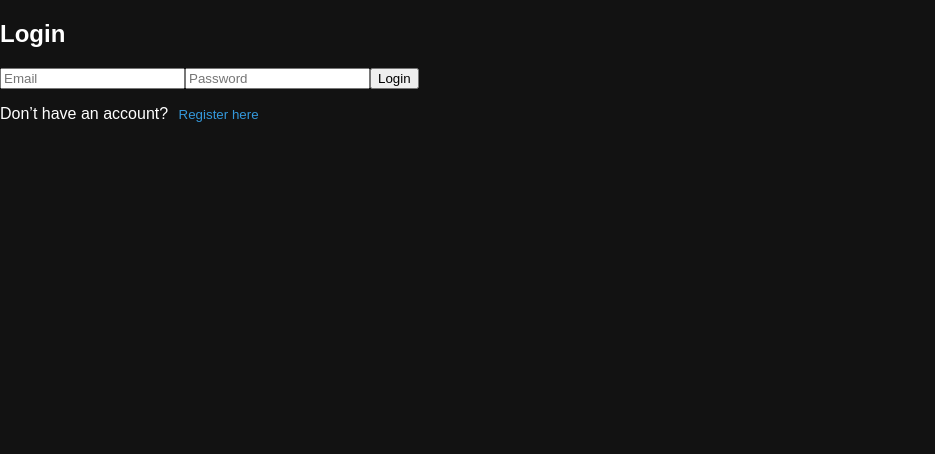
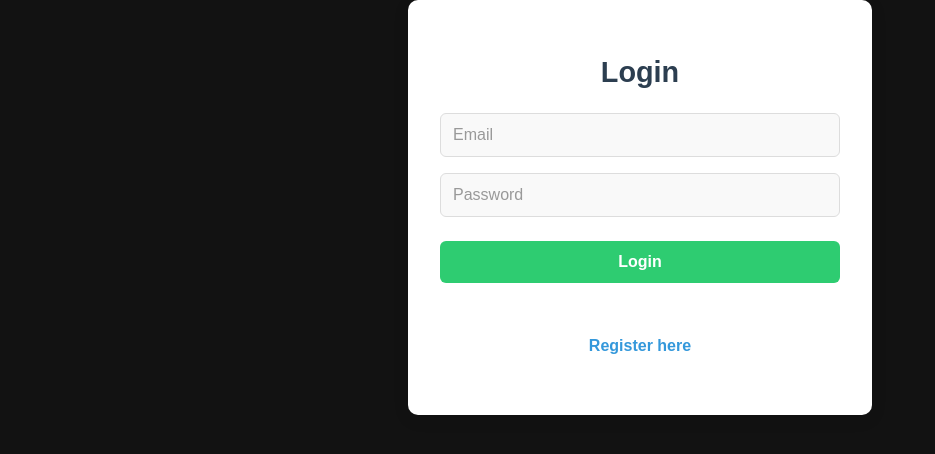
Before and after one commit to RisheshG/instantly-dashboard-frontend, a React (Create React App) app: page / in a window 1280 px wide. Shown: the top 454 px of the page, without its empty margins (0-935 px from the left). Built offline with nearby package versions, Linux system fonts and the light colour scheme.

Commit message:
Update App.css

```diff
--- a/src/App.css
+++ b/src/App.css
@@ -197,3 +197,175 @@ body {
       max-width: 100%;
   }
 }
+
+/* Styles for the detailed summary section */
+.detailed-summary {
+  margin-top: 2rem;
+  padding: 1.5rem;
+  background-color: #ffffff;
+  border-radius: 8px;
+  box-shadow: 0 4px 6px rgba(0, 0, 0, 0.1);
+  border: 1px solid #e0e0e0;
+  max-width: 800px;
+  margin-left: auto;
+  margin-right: auto;
+  font-family: 'Arial', sans-serif;
+  line-height: 1.6;
+  color: #333;
+}
+
+.detailed-summary h2 {
+  font-size: 1.5rem;
+  color: #2c3e50;
+  margin-bottom: 1.5rem;
+  text-align: center;
+  font-weight: 700;
+  text-transform: uppercase;
+  letter-spacing: 1px;
+}
+
+.detailed-summary ul {
+  list-style-type: none; /* Remove default bullet points */
+  padding-left: 0; /* Remove default padding */
+}
+
+.detailed-summary ul li {
+  margin-bottom: 0.75rem; /* Add spacing between bullet points */
+  padding-left: 1.5rem; /* Add space for custom bullet */
+  position: relative;
+  font-size: 1rem;
+  color: #555;
+}
+
+.detailed-summary ul li::before {
+  content: '•'; /* Custom bullet point */
+  color: #007bff; /* Blue bullet point */
+  font-size: 1.2rem;
+  position: absolute;
+  left: 0;
+  top: -0.1rem;
+}
+
+/* Add a subtle animation for the detailed summary section */
+.detailed-summary {
+  animation: slideIn 0.5s ease-in-out;
+}
+
+@keyframes slideIn {
+  from {
+      opacity: 0;
+      transform: translateY(20px);
+  }
+  to {
+      opacity: 1;
+      transform: translateY(0);
+  }
+}
+
+/* Responsive design for detailed summary */
+@media (max-width: 768px) {
+  .detailed-summary {
+      padding: 1rem;
+  }
+
+  .detailed-summary h2 {
+      font-size: 1.25rem;
+  }
+
+  .detailed-summary ul li {
+      font-size: 0.9rem;
+  }
+}
+
+/* App.css - Login/Registration Page Styling */
+
+.auth-container {
+  background: #ffffff; /* White background */
+  padding: 2rem;
+  border-radius: 10px;
+  box-shadow: 0 4px 16px rgba(0, 0, 0, 0.1); /* Subtle shadow */
+  width: 100%;
+  max-width: 400px;
+  text-align: center;
+  margin: 0 auto; /* Center the container */
+}
+
+.auth-container h2 {
+  margin-bottom: 1.5rem;
+  font-size: 1.8rem;
+  font-weight: bold;
+  color: #2c3e50; /* Dark blue for headings */
+}
+
+.error {
+  color: #e74c3c; /* Red for error messages */
+  margin-bottom: 1rem;
+  font-size: 0.9rem;
+}
+
+form {
+  display: flex;
+  flex-direction: column;
+  gap: 1rem; /* Space between form elements */
+}
+
+input {
+  padding: 0.75rem;
+  border: 1px solid #ddd; /* Light gray border */
+  border-radius: 6px;
+  background: #f9f9f9; /* Light gray background */
+  color: #333;
+  font-size: 1rem;
+  outline: none;
+  transition: border-color 0.3s ease;
+}
+
+input::placeholder {
+  color: #999; /* Light gray placeholder text */
+}
+
+input:focus {
+  border-color: #3498db; /* Blue border on focus */
+  background: #fff;
+}
+
+button {
+  padding: 0.75rem;
+  border: none;
+  border-radius: 6px;
+  background: #3498db; /* Blue button */
+  color: #fff;
+  font-size: 1rem;
+  font-weight: bold;
+  cursor: pointer;
+  transition: background 0.3s ease;
+  width: 100%; /* Full width buttons */
+  margin-top: 0.5rem; /* Space above buttons */
+}
+
+button:hover {
+  background: #2980b9; /* Darker blue on hover */
+}
+
+button[type="submit"] {
+  background: #2ecc71; /* Green for submit button */
+}
+
+button[type="submit"]:hover {
+  background: #27ae60; /* Darker green on hover */
+}
+
+/* Responsive Design */
+@media (max-width: 480px) {
+  .auth-container {
+    padding: 1.5rem;
+  }
+
+  .auth-container h2 {
+    font-size: 1.5rem;
+  }
+
+  input, button {
+    font-size: 0.9rem;
+  }
+}
```
